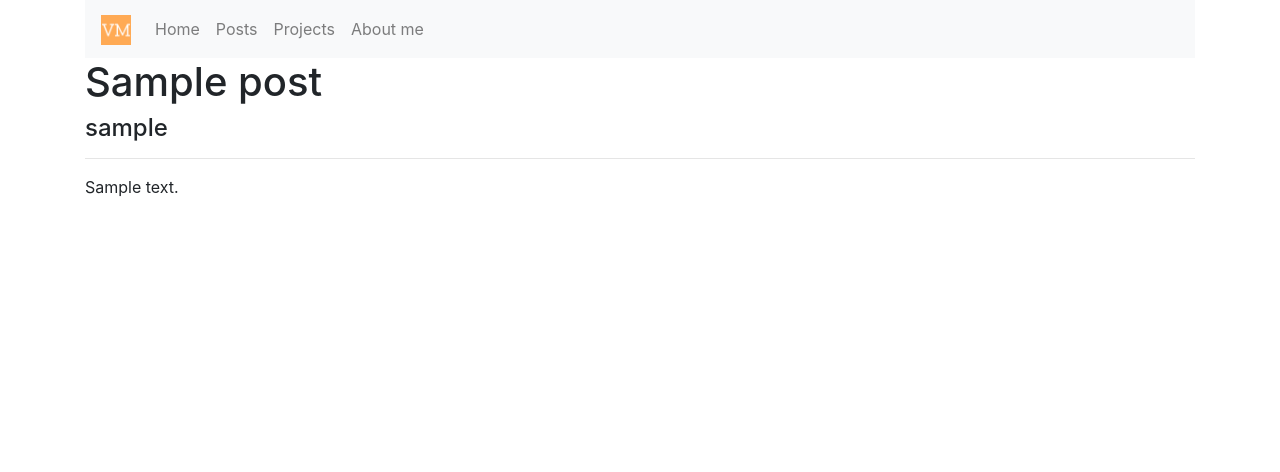
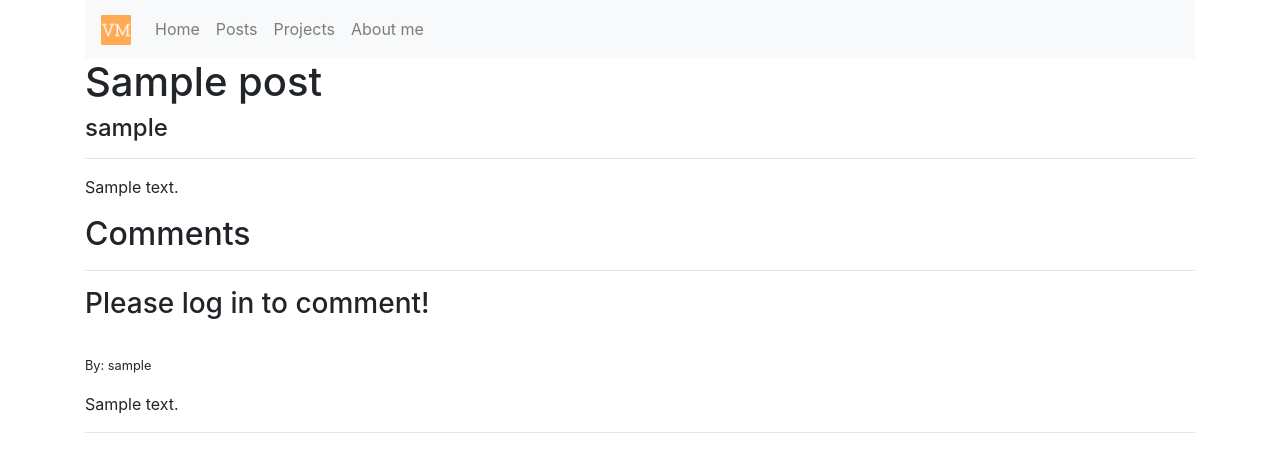
Before and after one commit to zomvie-break/blog, a Django app: page /blog/posts/1/ in a window 1280 px wide. Shown: the top 472 px of the page. Run offline with Django 4.2, Linux system fonts and the light colour scheme; tables that the repository leaves empty hold one stand-in row (values such as "Sample post"); data that the repository does not hold is empty; some libraries are stand-ins or nearby versions.

Commit message:
add comments to posts detail page

```diff
--- a/mysite/bposts/admin.py
+++ b/mysite/bposts/admin.py
@@ -1,5 +1,6 @@
 from django.contrib import admin
-from .models import Posts
+from .models import Posts, Comment
 
 # Register your models here.
 admin.site.register(Posts)
+admin.site.register(Comment)
--- /dev/null
+++ b/mysite/bposts/forms.py
@@ -0,0 +1,6 @@
+
+from django import forms
+
+# strip means to remove whitespace from the beginning and the end before storing the column
+class CommentForm(forms.Form):
+    comment = forms.CharField(required=True, max_length=500, min_length=3, strip=True)
--- a/mysite/bposts/models.py
+++ b/mysite/bposts/models.py
@@ -1,10 +1,25 @@
 from django.db import models
 from django.conf import settings
+from django.contrib.contenttypes.fields import GenericForeignKey, GenericRelation
+from django.contrib.contenttypes.models import ContentType
 
 # Create your models here.
+class Comment(models.Model):
+    creator = models.ForeignKey(settings.AUTH_USER_MODEL, on_delete=models.CASCADE)
+    content = models.TextField(max_length=500)
+    content_type = models.ForeignKey(ContentType, on_delete=models.CASCADE)
+    object_id = models.PositiveIntegerField()
+    content_object = GenericForeignKey("content_type", "object_id")
+    created_at = models.DateTimeField(auto_now_add=True)
+    modified_at = models.DateTimeField(auto_now=True)
+
 class Posts(models.Model):
     author = models.ForeignKey(settings.AUTH_USER_MODEL, on_delete=models.CASCADE)
     content = models.TextField()
     created_at = models.DateTimeField(auto_now_add=True)
     modified_at = models.DateTimeField(auto_now=True)
     title = models.TextField()
+    comment = GenericRelation(Comment)
+
+    def __str__(self):
+        return self.title
--- a/mysite/bposts/templates/bposts/posts_detail.html
+++ b/mysite/bposts/templates/bposts/posts_detail.html
@@ -4,4 +4,25 @@
     <h4>{{ object.author }}</h4>
     <hr>
     <p>{{ object.content }}</p>
+
+    <h2>Comments</h2>
+    <hr>
+    {% if user.is_authenticated %}
+    {% load crispy_forms_tags %}
+        <form method="post" action="{% url 'bposts:posts_comment_create' object.id %}">
+            {% csrf_token %}
+            {{ comment_form|crispy }}
+        <input type="submit" value="Submit">
+        <input type="submit" value="All posts" onclick="window.location.href='{% url 'bposts:posts_list' %}';return false;">
+        </form>
+    {% else %}
+    <h3>Please log in to comment!</h3>
+    {% endif %}
+    <br>
+
+    {% for comment in comments %}
+        <p><small>By: {{comment.creator}}</small></p>
+        <p>{{comment.content}}</p>
+        <hr>
+    {% endfor %}
 {% endblock content %}
--- a/mysite/bposts/urls.py
+++ b/mysite/bposts/urls.py
@@ -1,8 +1,9 @@
 from django.urls import path
-from bposts.views import PostsListView, PostsDetailView
+from bposts.views import PostsListView, PostsDetailView, CommentCreateView
 
 app_name = 'bposts'
 urlpatterns = [
     path('posts/', PostsListView.as_view(), name='posts_list'),
     path('posts/<int:pk>/', PostsDetailView.as_view(), name='posts_detail'),
+    path('posts/<int:pk>/comment', CommentCreateView.as_view(), name='posts_comment_create'),
 ]
--- a/mysite/bposts/views.py
+++ b/mysite/bposts/views.py
@@ -1,9 +1,27 @@
-from django.shortcuts import render
-from django.views.generic.list import ListView
-from django.views.generic.detail import DetailView
-from bposts.models import Posts
+from django.shortcuts import render, get_object_or_404, redirect
+from django.urls import reverse
+from bposts.models import Posts, Comment
+from django.contrib.auth.mixins import LoginRequiredMixin
+from django.views import View
+from bposts.forms import CommentForm
+
+from home.owner import OwnerListView, OwnerDetailView, OwnerCreateView
 # Create your views here.
-class PostsListView(ListView):
+class PostsListView(OwnerListView):
     model = Posts
-class PostsDetailView(DetailView):
+class PostsDetailView(OwnerDetailView):
     model = Posts
+    template_name = 'bposts/posts_detail.html'
+    def get(self, request, pk):
+        ps = Posts.objects.get(id=pk)
+        comments = ps.comment.all().order_by('-modified_at')
+        comment_form = CommentForm()
+        context = {'object':ps, 'comments':comments, 'comment_form':comment_form}
+        return render(request, self.template_name, context)
+
+class CommentCreateView(LoginRequiredMixin, View):
+    def post(self, request, pk):
+        p = get_object_or_404(Posts, id=pk)
+        comment = Comment(content=request.POST['comment'], creator=request.user, content_object=p)
+        comment.save()
+        return redirect(reverse('bposts:posts_detail', args=[pk]))
--- /dev/null
+++ b/mysite/home/owner.py
@@ -0,0 +1,71 @@
+
+from django.views.generic import CreateView, UpdateView, DeleteView, ListView, DetailView
+
+from django.contrib.auth.mixins import LoginRequiredMixin
+
+"""
+this file was taken from the course dj4e.com in order to ensure that the user is loged in for some specific actions
+"""
+
+
+
+class OwnerListView(ListView):
+    """
+    Sub-class the ListView to pass the request to the form.
+    """
+
+
+class OwnerDetailView(DetailView):
+    """
+    Sub-class the DetailView to pass the request to the form.
+    """
+
+
+class OwnerCreateView(LoginRequiredMixin, CreateView):
+    """
+    Sub-class of the CreateView to automatically pass the Request to the Form
+    and add the owner to the saved object.
+    """
+
+    # Saves the form instance, sets the current object for the view, and redirects to get_success_url().
+    def form_valid(self, form):
+        print('form_valid called')
+        object = form.save(commit=False)
+        object.owner = self.request.user
+        object.save()
+        return super(OwnerCreateView, self).form_valid(form)
+
+
+class OwnerUpdateView(LoginRequiredMixin, UpdateView):
+    """
+    Sub-class the UpdateView to pass the request to the form and limit the
+    queryset to the requesting user.
+    """
+
+    def get_queryset(self):
+        print('update get_queryset called')
+        """ Limit a User to only modifying their own data. """
+        qs = super(OwnerUpdateView, self).get_queryset()
+        return qs.filter(owner=self.request.user)
+
+
+class OwnerDeleteView(LoginRequiredMixin, DeleteView):
+    """
+    Sub-class the DeleteView to restrict a User from deleting other
+    user's data.
+    """
+
+    def get_queryset(self):
+        print('delete get_queryset called')
+        qs = super(OwnerDeleteView, self).get_queryset()
+        return qs.filter(owner=self.request.user)
+
+# References
+
+# https://docs.djangoproject.com/en/3.0/ref/class-based-views/mixins-editing/#django.views.generic.edit.ModelFormMixin.form_valid
+
+# https://stackoverflow.com/questions/862522/django-populate-user-id-when-saving-a-model
+
+# https://stackoverflow.com/a/15540149
+
+# https://stackoverflow.com/questions/5531258/example-of-django-class-based-deleteview
```
Also changed, not shown: mysite/mysite/settings.py (+7 -0 lines), mysite/bposts/migrations/0002_comment.py (added), mysite/bposts/migrations/0003_comment_created_at_comment_modified_at.py (added), mysite/bposts/migrations/0004_alter_comment_content.py (added).
